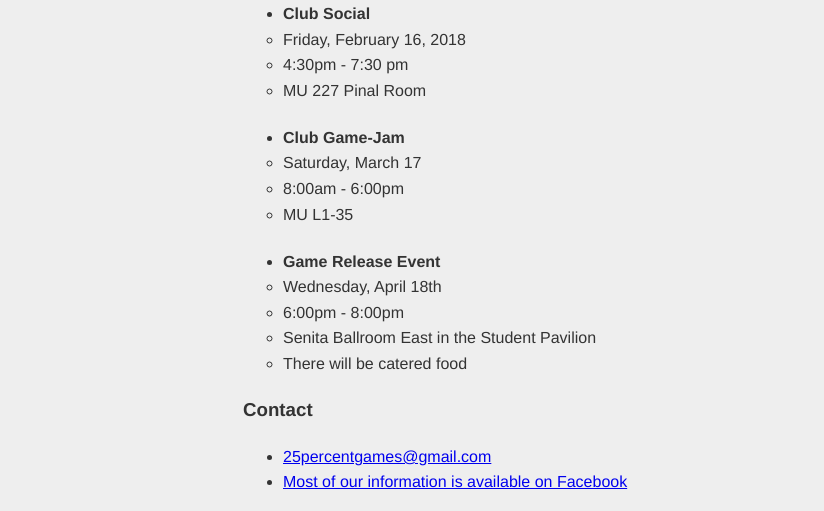
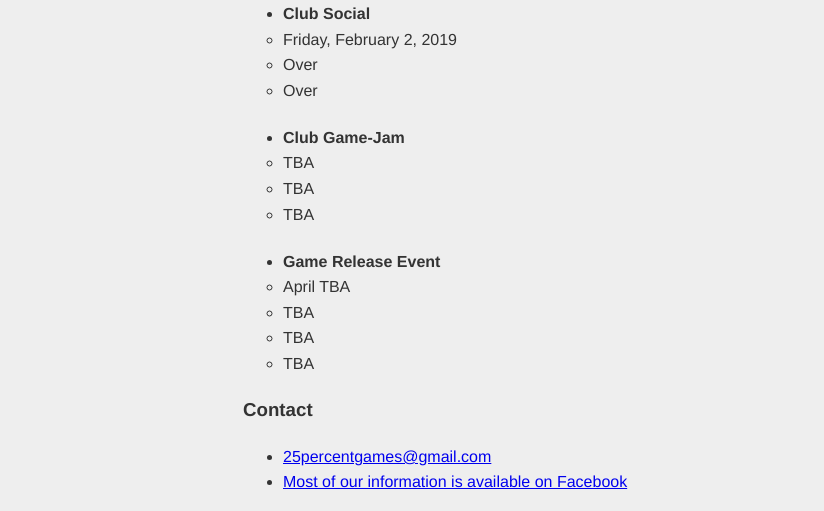
Before and after one commit to GDCASU/website, a plain HTML site: page index.html in a window 1280 px wide. Shown: the part 237-748 px from the top of the page, without its empty margins (217-1041 px from the left). Drawn offline with Linux system fonts and the light colour scheme.

Commit message:
Updated html
Some info was outdated

```diff
--- a/index.html
+++ b/index.html
@@ -60,7 +60,7 @@
         <section>
             <h3>Meetings</h3>
             <ul>
-                <li>Fridays 1:30 - 4 COOR 195</li>
+                <li>Fridays 2:00 - 4 COOR 195</li>
             </ul>
         </section>
         <section>
@@ -71,26 +71,26 @@
                         Club Social
                     </h4>
                     <ul>
-                        <li>Friday, February 16, 2018</li>
-                        <li>4:30pm - 7:30 pm</li>
-                        <li>MU 227 Pinal Room</li>
+                        <li>Friday, February 2, 2019</li>
+                        <li>Over</li>
+                        <li>Over</li>
                     </ul>
                 </li>
                 <li>
                     <h4>Club Game-Jam</h4>
                     <ul>
-                        <li>Saturday, March 17</li>
-                        <li>8:00am - 6:00pm</li>
-                        <li>MU L1-35</li>
+                        <li>TBA</li>
+                        <li>TBA</li>
+                        <li>TBA</li>
                     </ul>
                 </li>
                 <li>
                     <h4>Game Release Event</h4>
                     <ul>
-                        <li>Wednesday, April 18th</li>
-                        <li>6:00pm - 8:00pm</li>
-                        <li>Senita Ballroom East in the Student Pavilion</li>
-                        <li>There will be catered food</li>
+                        <li>April TBA</li>
+                        <li>TBA</li>
+                        <li>TBA</li>
+                        <li>TBA</li>
                     </ul>
                 </li>
             </ul>
@@ -121,7 +121,7 @@
         <section>
             <h3>Sponsors</h3>
             <ul>
-                <li>Red Bull</li>
+                <li>None</li>
             </ul>
         </section>
         <p style="padding-left: 0">&copy; ASU Video Game Development Club 2018</p>
```
